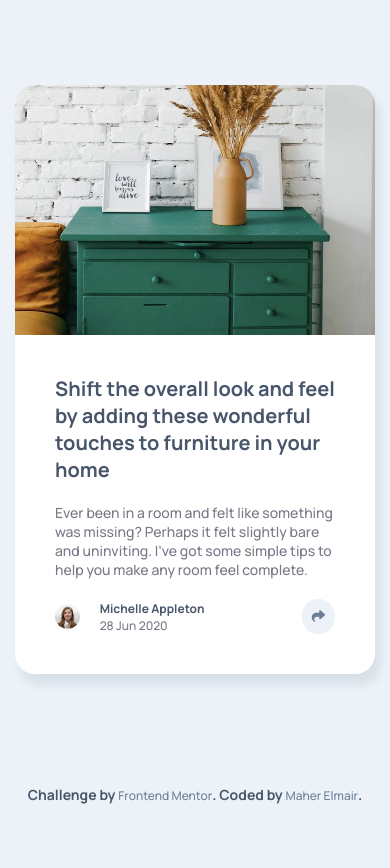
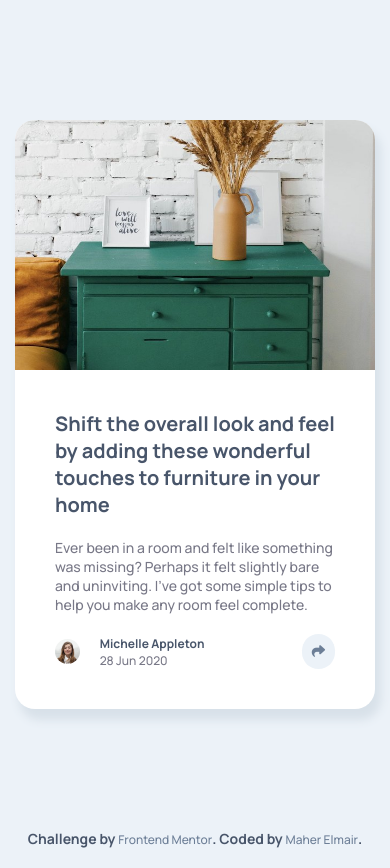
Before and after one commit to Maher-Elmair/Article-preview-component, a plain HTML site: page index.html in a window 390 px wide. Before the commit the page ends 844 px from the top, so only its background shows below. Drawn offline with Linux system fonts and the light colour scheme.

Commit message:
Modify the phone version

```diff
--- a/Sass/style.scss
+++ b/Sass/style.scss
@@ -54,12 +54,6 @@ body {
   border-radius: 20px;
   box-shadow: 5px 10px 10px 1px hsl(207deg 29% 88%);
   width: 85%;
-  @include media("<=995px") {
-    width: 100%;
-  }
-  @include media("<=tablet") {
-    flex-wrap: wrap;
-  }
   img {
     width: 40%;
     border-radius: 20px 0 0 20px;
@@ -234,6 +228,13 @@ body {
       overflow: hidden;
     }
   }
+  @include media("<=995px") {
+    width: 100%;
+  }
+  @include media("<=tablet") {
+    flex-wrap: wrap;
+    margin: 120px auto 80px;
+  }
 }
 /*! start Attribution */
 .attribution {
@@ -261,9 +262,16 @@ body {
       padding: 0 8px;
     }
   }
-  @include media("<=tablet") {
-    bottom: -4rem;
+}
+/*! end Attribution */
+@include media("<=tablet") {
+  .container {
+    height: initial;
+    flex-direction: column;
+    gap: 20px;
+  }
+  .attribution {
+    position: initial;
   }
 }
-/*! end Attribution */
 /*! end code */
```
Also changed, not shown: Css/style.css, 1 other file.
